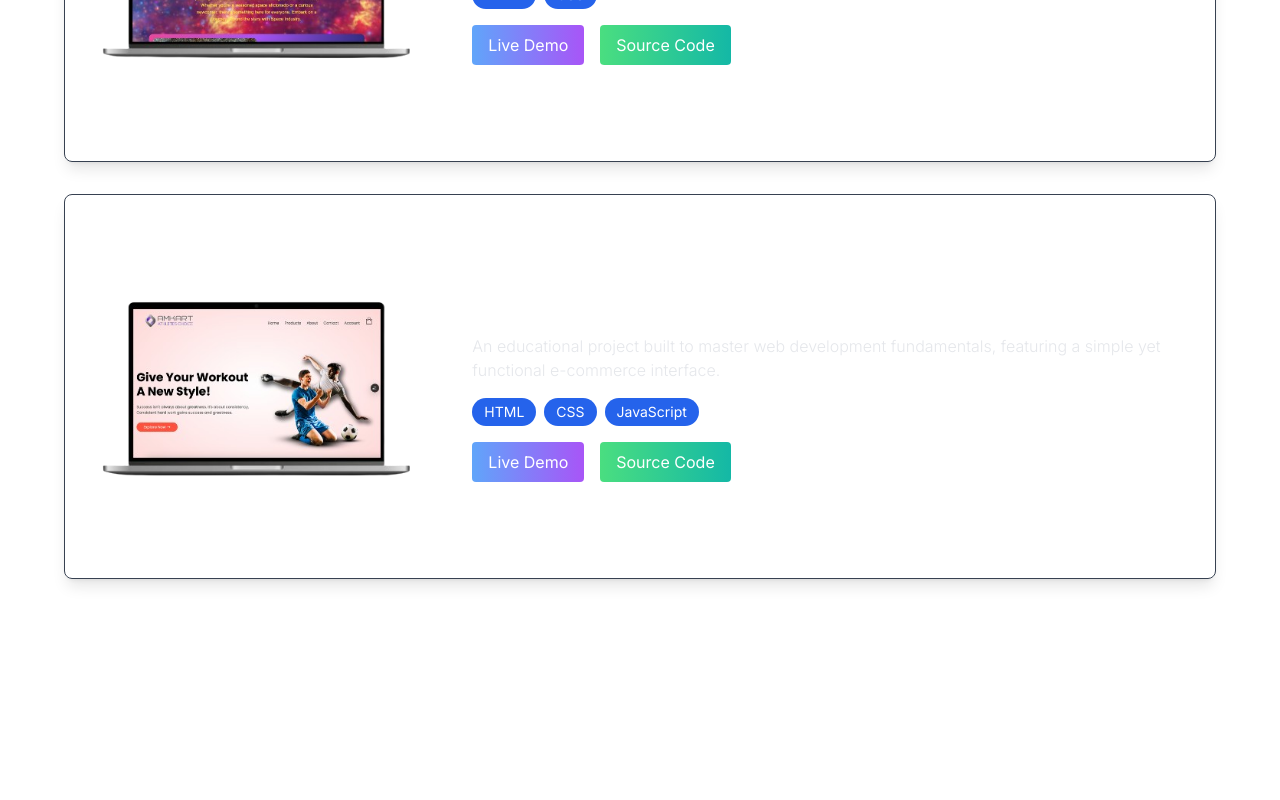
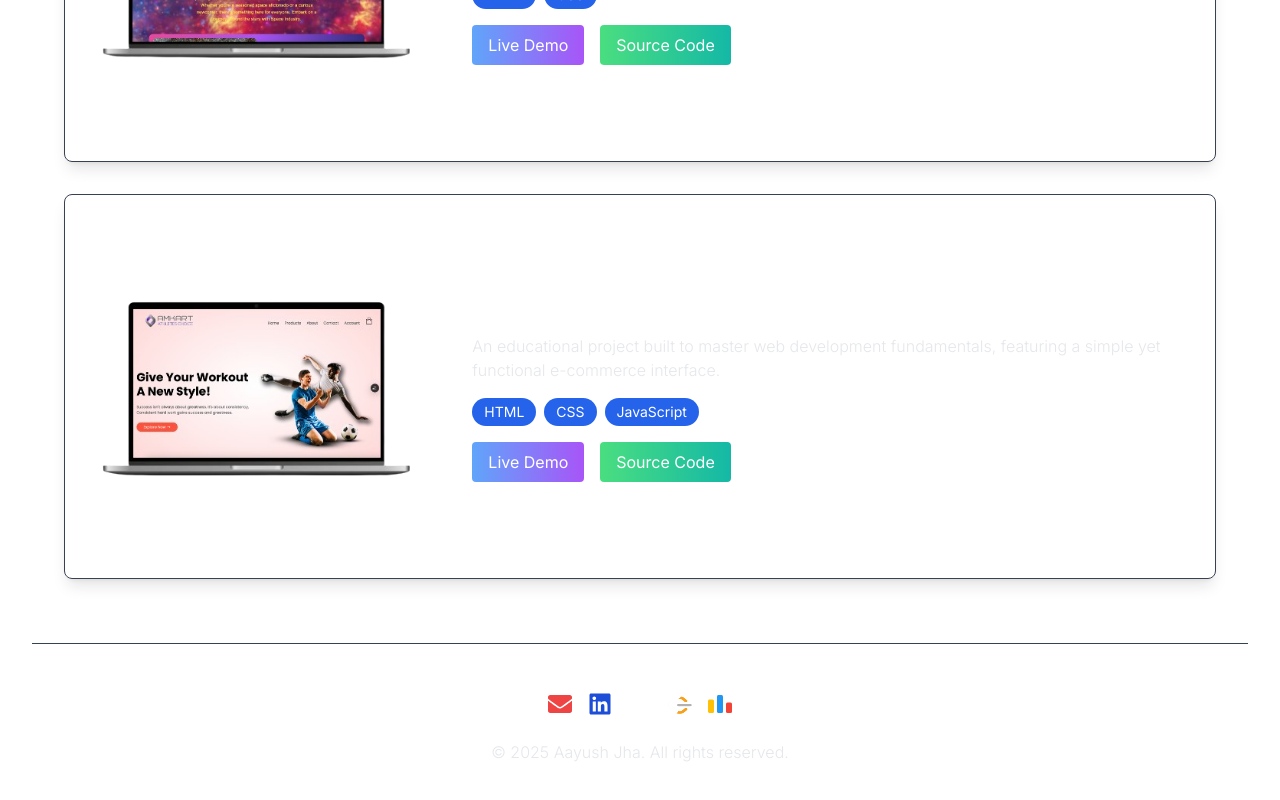
Before and after one commit to aayush4jha/portfolio, a React (Vite) app: page / in a window 1280 px wide. Shown: the part 4763-5563 px from the top of the page. Before the commit the page ends 5406 px from the top, so only its background shows below. Built offline with nearby package versions, Linux system fonts and the light colour scheme.

Commit message:
Footer Done

```diff
--- a/src/App.jsx
+++ b/src/App.jsx
@@ -1,4 +1,5 @@
 import Education from './components/Education';
+import Footer from './components/Footer';
 import Hero from './components/Hero';
 import Navbar from './components/Navbar';
 import Projects from './components/Projects';
@@ -15,6 +16,7 @@ const App = () => {
         <Education />
         <Skills />
         <Projects />
+        <Footer />
       </div>
     </div>
   );
--- /dev/null
+++ b/src/components/Footer.jsx
@@ -0,0 +1,38 @@
+import { FaLinkedin, FaGithub, FaEnvelope } from 'react-icons/fa';
+import leetcode from '../assets/lc1.png';
+import codeforces from '../assets/cf.svg';
+
+const Footer = () => {
+  return (
+    <footer className="py-8 sm:py-12 bg-transparent border-t border-gray-700">
+      <div className="container mx-auto px-4 sm:px-6 lg:px-8 max-w-[1600px]">
+        <div className="flex flex-col items-center justify-center space-y-6">
+          {/* Social Links */}
+          <div className="flex items-center space-x-4">
+            <a href="mailto:aayush4jha@gmail.com" aria-label="Email">
+              <FaEnvelope className="text-red-500 text-2xl hover:text-red-400 transition" />
+            </a>
+            <a href="https://www.linkedin.com/in/aayush4jha/" aria-label="LinkedIn">
+              <FaLinkedin className="text-blue-700 text-2xl hover:text-blue-600 transition" />
+            </a>
+            <a href="https://github.com/aayush4jha" aria-label="GitHub">
+              <FaGithub className="text-white text-2xl hover:text-gray-200 transition" />
+            </a>
+            <a href="https://leetcode.com/aayush4jha" aria-label="LeetCode">
+              <img src={leetcode} alt="LeetCode" className="h-6 w-6 hover:opacity-75 transition" />
+            </a>
+            <a href="https://codeforces.com/profile/aayush4jha" aria-label="Codeforces">
+              <img src={codeforces} alt="Codeforces" className="h-6 w-6 hover:opacity-75 transition" />
+            </a>
+          </div>
+          {/* Copyright Notice */}
+          <p className="text-gray-200 font-light text-sm sm:text-base text-center">
+            &copy; {new Date().getFullYear()} Aayush Jha. All rights reserved.
+          </p>
+        </div>
+      </div>
+    </footer>
+  );
+};
+
+export default Footer;
```
